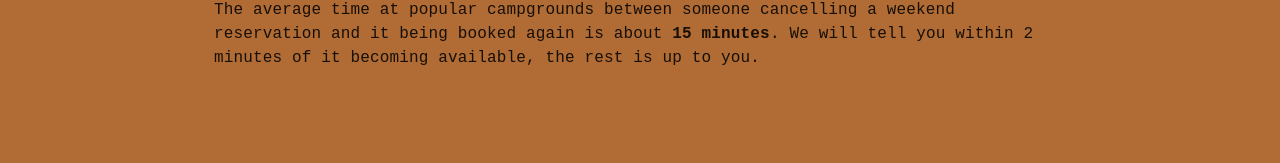
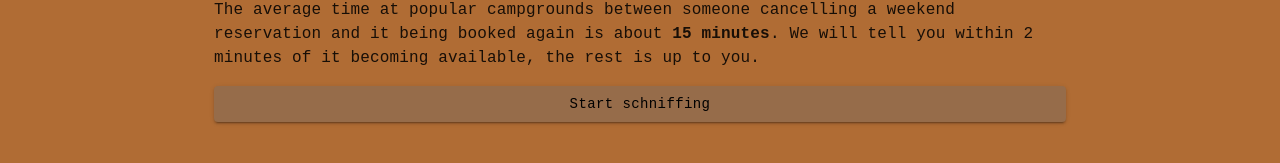
Before and after one commit to brensch/recreation-ui, a React (Create React App) app: page /explanation in a window 1280 px wide. Shown: the part 327-490 px from the top of the page. Built offline with nearby package versions, Linux system fonts and the light colour scheme; no server answers; the database is empty.

Commit message:
addressed all warnings

```diff
--- a/src/Pages/Explanation.tsx
+++ b/src/Pages/Explanation.tsx
@@ -1,11 +1,13 @@
-import Box from "@mui/material/Box"
+import Button from "@mui/material/Button"
+import Container from "@mui/material/Container"
+import Grid from "@mui/material/Grid"
 import Typography from "@mui/material/Typography"
-import { getAuth } from "firebase/auth"
-import React, { useEffect } from "react"
-import Grid from "@mui/material/Grid"
-import Container from "@mui/material/Container"
+import React from "react"
+import { useNavigate } from "react-router-dom"
 
-export default () => {
+const Component = () => {
+  let navigate = useNavigate()
+
   return (
     <Container
       maxWidth="md"
@@ -51,7 +53,22 @@ export default () => {
             available, the rest is up to you.
           </Typography>
         </Grid>
+        <Grid item xs={12}>
+          <Button
+            type="submit"
+            fullWidth
+            variant="contained"
+            color="secondary"
+            onClick={() => {
+              navigate("/schniff")
+            }}
+          >
+            Start schniffing
+          </Button>
+        </Grid>
       </Grid>
     </Container>
   )
 }
+
+export default Component
--- a/src/Pages/Home.tsx
+++ b/src/Pages/Home.tsx
@@ -3,14 +3,13 @@ import Button from "@mui/material/Button"
 import Card from "@mui/material/Card"
 import CardContent from "@mui/material/CardContent"
 import Container from "@mui/material/Container"
+import Grid from "@mui/material/Grid"
 import Typography from "@mui/material/Typography"
-import React, { useEffect, useState } from "react"
+import React from "react"
 import { useNavigate } from "react-router-dom"
-import Grid from "@mui/material/Grid"
 
-export default () => {
+const Component = () => {
   let navigate = useNavigate()
-  const [message, setMessage] = useState<string | null>(null)
 
   return (
     <Container
@@ -49,6 +48,19 @@ export default () => {
             }}
           >
             Start schniffing!
+          </Button>
+        </Grid>
+        <Grid item xs={12}>
+          <Button
+            type="submit"
+            fullWidth
+            variant="contained"
+            color="secondary"
+            onClick={() => {
+              navigate("explanation")
+            }}
+          >
+            Tell me more
           </Button>
         </Grid>
       </Grid>
@@ -92,3 +104,5 @@ const Definition = () => {
     </Card>
   )
 }
+
+export default Component
```
